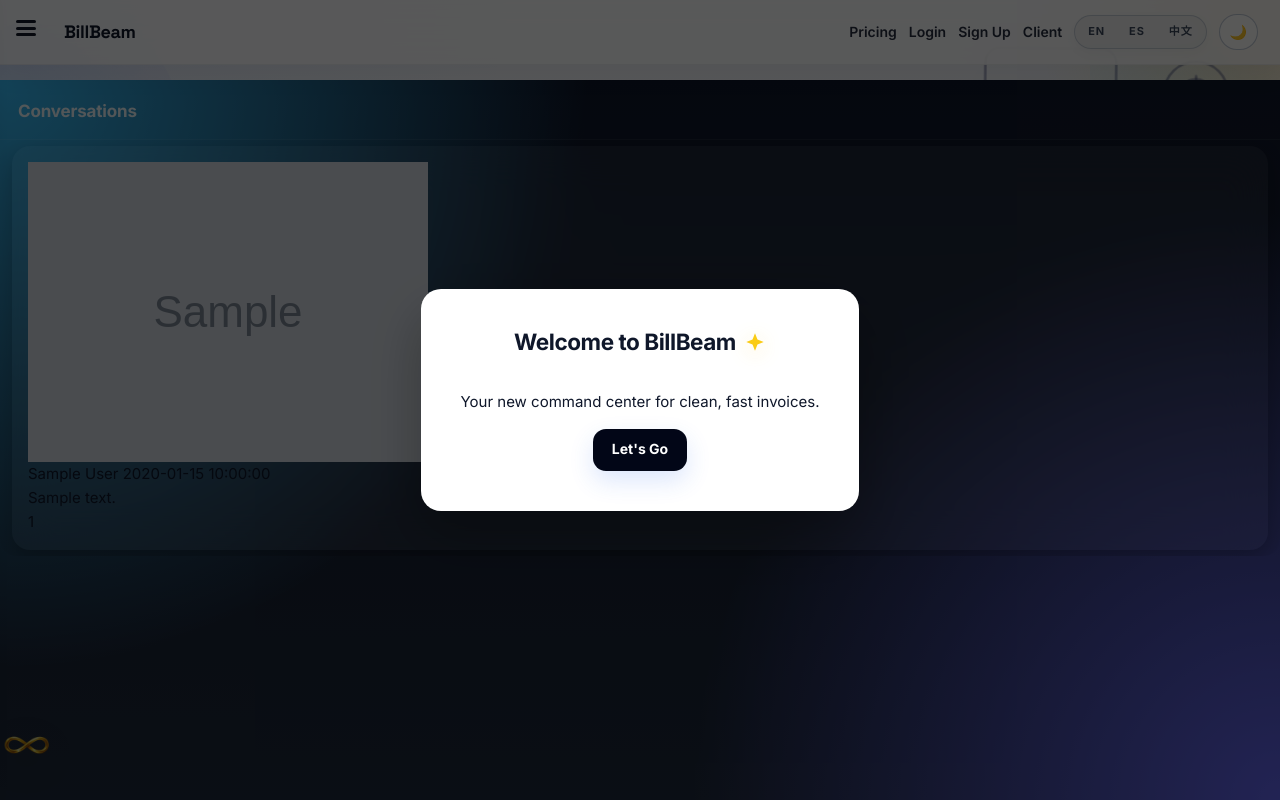
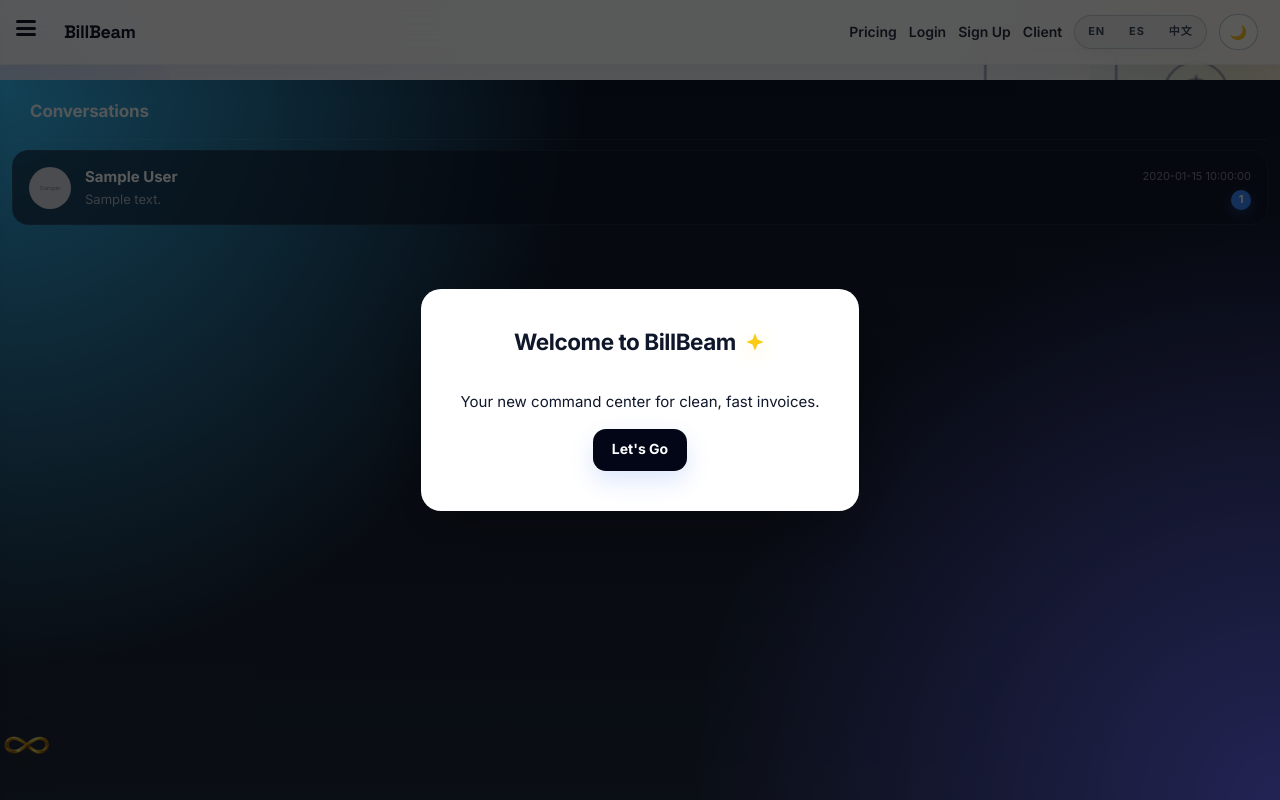
Before and after one commit to mikecalderon742-cell/invoice-app-v2, a Flask app: template templates/messages.html in a window 1280 px wide. Run offline with Flask 3, Linux system fonts and the light colour scheme; the template is opened without the code that fills it: most values are stand-ins (such as "Sample title", 1, 10 or a date in 2020); grey boxes marked "Sample" are stand-in pictures; data that the repository does not hold is empty; parts of the project's set-up code (start-up, migrations or seed data) failed here and were passed over; some libraries are stand-ins or nearby versions.

Commit message:
Add phase 2

```diff
--- a/templates/messages.html
+++ b/templates/messages.html
@@ -35,13 +35,13 @@ html, body {
     flex: 1;
     overflow-y: auto;
 
-    overscroll-behavior: contain;
+    overscroll-behavior-y: contain;
     touch-action: pan-y;
 
     -webkit-overflow-scrolling: touch;
 
     margin: 0;
-    padding-bottom: 20px;
+    padding: 0 12px 24px;
 
     border-radius: 0;
     background: transparent;
@@ -61,51 +61,29 @@ html, body {
 }
 
 .convo-item {
-    display: flex;
-    align-items: center;
-    gap: 14px;
-
-    padding: 16px;
-
     cursor: pointer;
-
     width: 100%;
-
-    background: rgba(255,255,255,0.06);
-
-    border-radius: 18px;
-
-    transition: all 0.18s ease;
-
-    backdrop-filter: blur(20px);
-
-    border: none;
-
-    box-shadow: 0 8px 22px rgba(0,0,0,0.25);
+    transition: transform 0.18s ease;
 }
 
 /* INTERACTION (CLEAN + CONSISTENT) */
-.convo-item:hover {
-    background: rgba(255,255,255,0.09);
+.convo-item:hover .convo-card {
+    background: rgba(30, 41, 59, 0.86);
+    transform: translateY(-1px);
 }
 
-.convo-item:active {
-    transform: scale(0.96);
-    background: rgba(255,255,255,0.12);
+.convo-item:active .convo-card {
+    transform: scale(0.985);
+    background: rgba(30, 41, 59, 0.92);
 }
 
 /* ROW SPACING */
 .convo-item-wrapper {
-    padding: 6px 12px;
-}
+    position: relative;
+    overflow: hidden;
 
-/* SUBTLE DIVIDER BETWEEN ROWS */
-.convo-item-wrapper:not(:last-child)::after {
-    content: "";
-    display: block;
-    height: 1px;
-    margin: 6px 12px 0;
-    background: rgba(255,255,255,0.04);
+    margin: 10px 0;
+    border-radius: 16px;
 }
 
 /* RIGHT PANEL */
@@ -272,11 +250,111 @@ html, body {
     font-weight: 600;
 }
 
-.convo-item-wrapper {
-    position: relative;
+.convo-card {
+    display: flex;
+    align-items: center;
+    gap: 14px;
+
+    width: 100%;
+
+    padding: 14px 16px;
+
+    background: rgba(15, 23, 42, 0.62);
+    border: 1px solid rgba(255,255,255,0.06);
+    border-radius: 16px;
+
+    transition: background 0.15s ease, transform 0.15s ease;
+
+    box-shadow: 0 8px 20px rgba(0,0,0,0.18);
+}
+
+.convo-avatar,
+.convo-avatar-img {
+    width: 42px;
+    height: 42px;
+    border-radius: 50%;
+    flex-shrink: 0;
+}
+
+.convo-avatar {
+    background: linear-gradient(135deg, #3A8BFF, #6366F1);
+    box-shadow: 0 6px 16px rgba(58,139,255,0.28);
+
+    color: white;
+
+    display: flex;
+    align-items: center;
+    justify-content: center;
+
+    font-weight: 700;
+    font-size: 15px;
+}
+
+.convo-avatar-img {
+    object-fit: cover;
+}
+
+.convo-content {
+    flex: 1;
+    min-width: 0;
+}
+
+.convo-top,
+.convo-bottom {
+    display: flex;
+    align-items: center;
+    justify-content: space-between;
+    gap: 10px;
+}
+
+.convo-name {
+    font-weight: 650;
+    font-size: 15px;
+    color: #ffffff;
+
+    white-space: nowrap;
     overflow: hidden;
+    text-overflow: ellipsis;
+}
 
-    border-radius: 16px;
+.convo-time {
+    flex-shrink: 0;
+
+    font-size: 11px;
+    color: rgba(255,255,255,0.48);
+}
+
+.convo-preview {
+    min-width: 0;
+
+    font-size: 13px;
+    color: rgba(255,255,255,0.62);
+
+    white-space: nowrap;
+    overflow: hidden;
+    text-overflow: ellipsis;
+}
+
+.unread-badge {
+    flex-shrink: 0;
+
+    min-width: 20px;
+    height: 20px;
+
+    padding: 0 7px;
+    border-radius: 999px;
+
+    background: #3A8BFF;
+    color: white;
+
+    display: flex;
+    align-items: center;
+    justify-content: center;
+
+    font-size: 11px;
+    font-weight: 700;
+
+    box-shadow: 0 4px 12px rgba(58,139,255,0.35);
 }
 
 .delete-btn {
```
